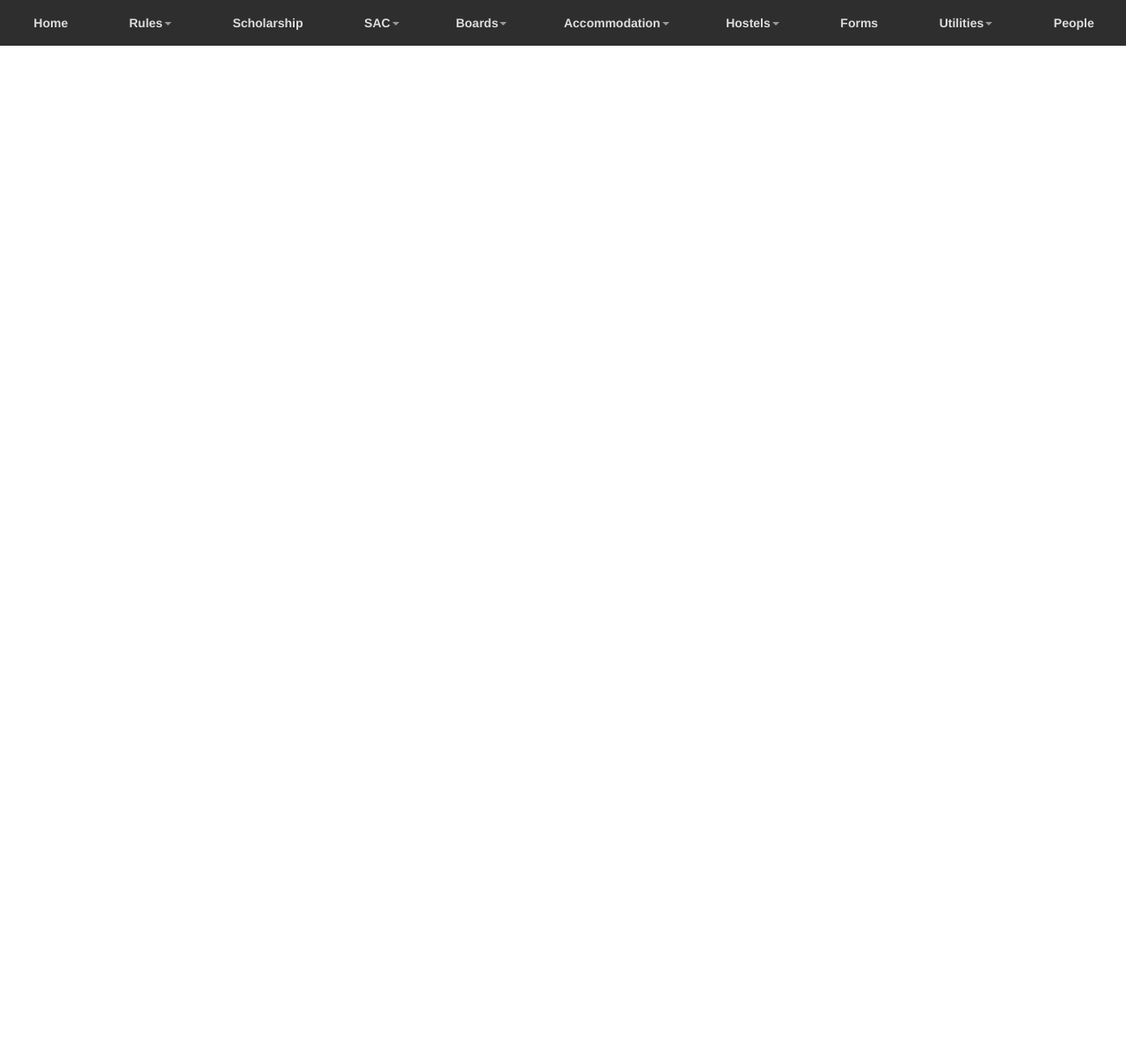
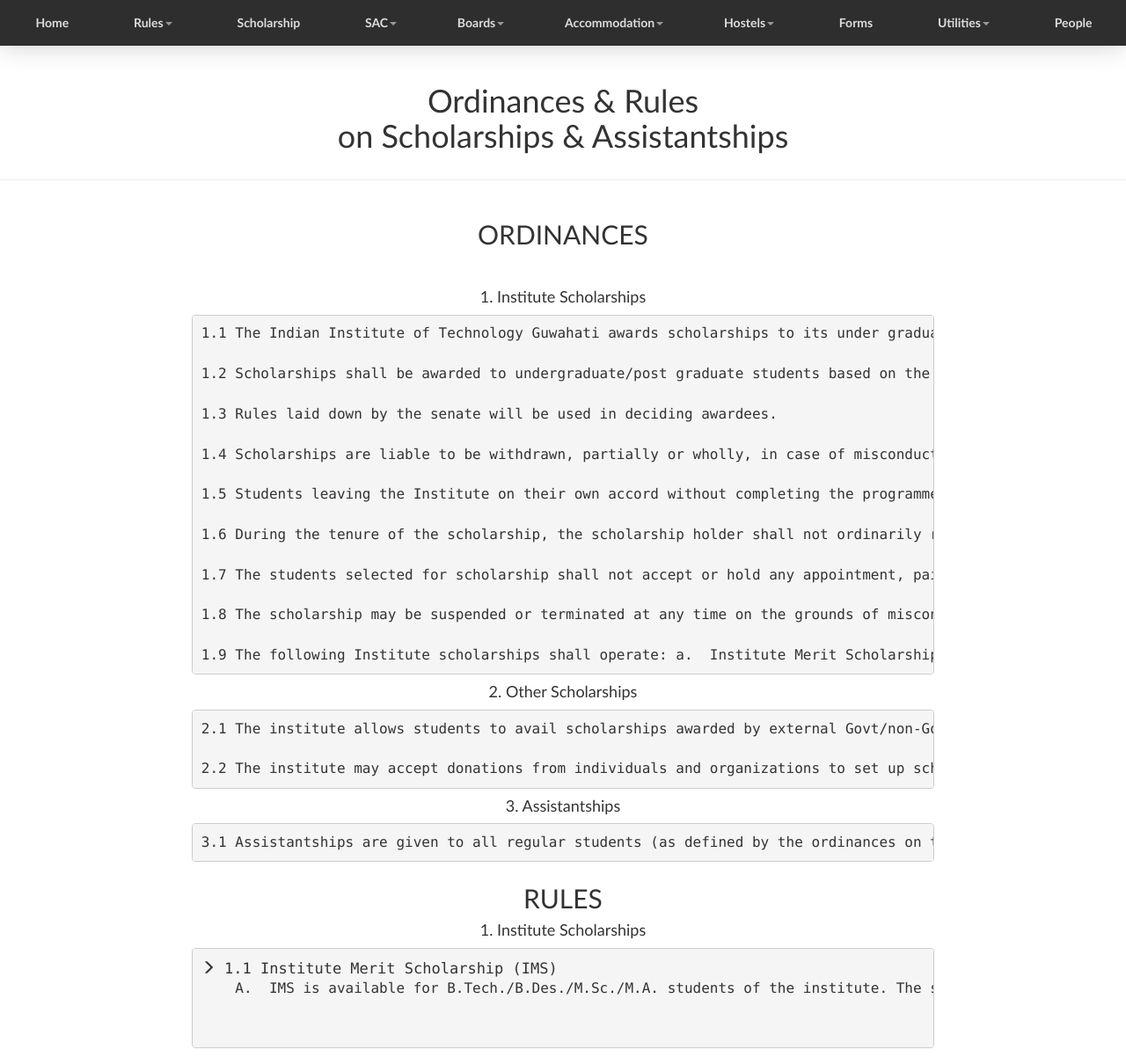
Before and after one commit to Rishav1/NSS_Student_affairs, a plain HTML site: page scholarships.htm in a window 1280 px wide. Shown: the whole page at 88% size. Before the commit the page ends 800 px from the top, so only its background shows below. Drawn offline with nearby package versions, Linux system fonts and the light colour scheme.

Commit message:
final start

```diff
--- a/scholarships.htm
+++ b/scholarships.htm
@@ -42,17 +42,22 @@
   min-width: 100%;
   height: 400px;
 }
+.ruleh{
+  text-align:left;
+  font-size:17px;
 
+}
   </style>
 </head>
 
 
 
 
-<body style="" >
+<body style="font-family:'Trebuchet MS'" >
+<div >
 
-<div>
-  <div class="navbar navbar-inverse navbar-fixed-top navbar-style">
+
+  <div class="navbar navbar-inverse navbar-fixed-top navbar-style"style="box-shadow: rgba(0, 0, 0, .2) 0px 0px 30px 0px;">
         <div class="navbar-header">
           <button type="button" class="navbar-toggle" data-toggle="collapse" data-target=".navbar-collapse">
           <span class="icon-bar"></span>
@@ -66,7 +71,7 @@
           <li><a href="./Home.htm">Home</a></li>
 
           <li class="dropdown">
-            <a  class="dropdown-toggle" data-toggle="dropdown">Rules<b class="caret"></b></a>
+            <a  class="dropdown-toggle" data-toggle="dropdown" href="#">Rules<b class="caret"></b></a>
             <ul class="dropdown-menu">
 
                   <li><a href="Rules/76BOG_Ordinance_COC_website.pdf">Ordinance on code & Conduct of Students</a></li>
@@ -86,7 +91,7 @@
           <li><a href="./scholarships.htm">Scholarship</a></li>
 
            <li class="dropdown">
-            <a  class="dropdown-toggle" data-toggle="dropdown">SAC<b class="caret"></b></a>
+            <a  class="dropdown-toggle" data-toggle="dropdown" href="#">SAC<b class="caret"></b></a>
             <ul class="dropdown-menu">
               <li><a href="./sac.htm
                 ">Statutes</a></li>
@@ -100,7 +105,7 @@
           </li>
 
           <li class="dropdown">
-            <a class="dropdown-toggle" data-toggle="dropdown">Boards<b class="caret"></b></a>
+            <a  class="dropdown-toggle" data-toggle="dropdown" href="#">Boards<b class="caret"></b></a>
             <ul class="dropdown-menu">
               <li><a href="http://www.iitg.ernet.in/stud/gymkhana/home/?page_id=660">Hostel Affairs Board</a></li>
                   <li><a href="http://www.iitg.ernet.in/stud/gymkhana/home/?page_id=661">Sports Board</a></li>
@@ -112,7 +117,7 @@
           </li>
 
           <li class="dropdown">
-            <a class="dropdown-toggle" data-toggle="dropdown">Accommodation<b class="caret"></b></a>
+            <a  class="dropdown-toggle" data-toggle="dropdown" href="#">Accommodation<b class="caret"></b></a>
             <ul class="dropdown-menu">
             <li><a href="https://shilloi.iitg.ernet.in/~hab/index.php">Regular Accommodation</a></li>
                   <li><a href="https://shilloi.iitg.ernet.in/~hab/index.php">Project Staff Accommodation</a></li>
@@ -124,7 +129,7 @@
           </li>
 
           <li class="dropdown">
-            <a class="dropdown-toggle" data-toggle="dropdown">Hostels<b class="caret"></b></a>
+            <a  class="dropdown-toggle" data-toggle="dropdown" href="#">Hostels<b class="caret"></b></a>
             <ul class="dropdown-menu">
               <li><a href="http://intranet.iitg.ernet.in/hostels/siang/">Siang</a></li>
                   <li><a href="http://intranet.iitg.ernet.in/hostels/dihing/">Dihing</a></li>
@@ -145,7 +150,7 @@
           <li><a href="./forms.htm">Forms</a></li>
 
            <li class="dropdown">
-            <a class="dropdown-toggle" data-toggle="dropdown">Utilities<b class="caret"></b></a>
+            <a  class="dropdown-toggle" data-toggle="dropdown" href="#">Utilities<b class="caret"></b></a>
             <ul class="dropdown-menu">
                   <li><a href="./home.htm">Students' ID Card</a></li>
                   <li><a href="./ragging.htm">Anti-Ragging Initiatives</a></li>
@@ -164,6 +169,65 @@
 
   </div><!--Nav -->
 
+<div> <!--Main Text here 1-->
+<div class="row" style="text-align:center;margin-top:75px;">
+<div class="col-md-3  col-sm-3"></div>
+<div class="col-md-6  col-sm-6"><h1>Ordinances & Rules<br>on Scholarships & Assistantships</h1></div>
+<div class="col-md-3  col-sm-3"></div>
+</div>
+<hr>
+<div class="row" style="text-align:center;margin-top:25px;">
+<div class="col-md-3  col-sm-3"></div>
+<div class="col-md-6  col-sm-6"><h2>ORDINANCES</h2></div>
+<div class="col-md-3  col-sm-3"></div>
+</div>
+
+<div class="row" style="text-align:center;margin-top:25px;">
+<div class="col-md-2  col-sm-2"></div>
+<div class="col-md-8  col-sm-8"><h4>1. Institute Scholarships</h4>
+<pre style="text-align:left;font-size:16px;">
+1.1 The Indian Institute of Technology Guwahati awards scholarships to its under graduate/ post-graduate students to promote and recognize academic excellence, and overall growth and development of meritorious students who have passed their respective qualifying examinations.
+
+1.2 Scholarships shall be awarded to undergraduate/post graduate students based on the recommendations of the scholarship committee of the institute following the norms laid down by the statutes of the institute and as directed by the IIT council from time to time.
+
+1.3 Rules laid down by the senate will be used in deciding awardees.
+
+1.4 Scholarships are liable to be withdrawn, partially or wholly, in case of misconduct, deliberate concealment of material facts and/or supply of false information.
+
+1.5 Students leaving the Institute on their own accord without completing the programme of study may be required to refund the amount of scholarship received during that year.
+
+1.6 During the tenure of the scholarship, the scholarship holder shall not ordinarily receive any other scholarship, stipend, financial assistance or remuneration etc., for any work except with the prior permission of the competent authority or as provided in the rules.
+
+1.7 The students selected for scholarship shall not accept or hold any appointment, paid or otherwise, and will not receive any emoluments, salary, etc. from any other source during the tenure of scholarship.
+
+1.8 The scholarship may be suspended or terminated at any time on the grounds of misconduct on the part of the student concerned or on continued absence for more than one month except on medical grounds.
+
+1.9 The following Institute scholarships shall operate: a.  Institute Merit Scholarship (IMS): IMS is available for B.Tech./B.Des./M.Sc./M.A. students of the institute. The scholarship is meant for the year-wise class toppers of all the streams and is awarded from the second year. It includes tuition fee waiver and a fixed monthly stipend for eight months. b. Institute Merit-cum-Means (McM) Scholarships: Institute merit-cum-means scholarship is awarded to B.Tech./B.Des/M.Sc/MA students of the institute strictly on merit-cum-means basis to upto 25% of the non SC/ST students. It includes tuition fee waiver and a fixed monthly stipend for eight months. c.  SC-ST Scholarships: Scholarship is awarded to all B.Tech./B.Des/M.Sc/MA students of the SC/ST categories. It includes a fixed monthly stipend for eight months, free messing (only for the basic menu) and hostel seat rent waiver. Tuition fee is waived for all SC/ST students by the statutes.
+</pre>
+<h4>2.  Other Scholarships</h4>
+<pre style="text-align:left;font-size:16px;">
+2.1 The institute allows students to avail scholarships awarded by external Govt/non-Govt. organizations (such as central sector scholarship schemes, scholarships form state Govts., scholarships from private trusts etc.), provided they do not come into conflict with any ordinance or rules of the institute.
+
+2.2 The institute may accept donations from individuals and organizations to set up scholarships according to prescribed procedures if it is felt that they will promote academic activities in the institute and will lead to general growth of the institute. The norms and conditions for the institution of such scholarships shall require approval of the Board of Governors.
+</pre>
+
+<h4>3. Assistantships</h4>
+<pre style="text-align:left;font-size:16px;">
+3.1 Assistantships are given to all regular students (as defined by the ordinances on these programmes) in the M.Tech, M. Des, and PhD programmes as per norms laid down by the IIT council or the Ministry of Human Resource Development (MHRD), Govt. of India.
+</pre>
+
+  <h2 style="margin-top:25px">RULES</h2>
+    <h4>1. Institute Scholarships</h4>
+    <pre style="text-align:left;font-size:16px;"><span class="glyphicon glyphicon-menu-right"></span><span class="ruleh"> 1.1 Institute Merit Scholarship (IMS)</span>
+    A.  IMS is available for B.Tech./B.Des./M.Sc./M.A. students of the institute. The scholarship is meant for the year-wise class toppers of all the streams and is awarded from the second year.
+
+    </pre>
+
+
+
+</div>
+<div class="col-md-2  col-sm-2"></div>
+</div>
 
 
 
@@ -175,7 +239,7 @@
 
 
 
-
+</div><!--Main Text here 1-->
 
 </body>
 
```
Also changed, not shown: Home.htm (+14 -14 lines), forms.htm (+10 -11 lines), sac.htm (+10 -13 lines).
